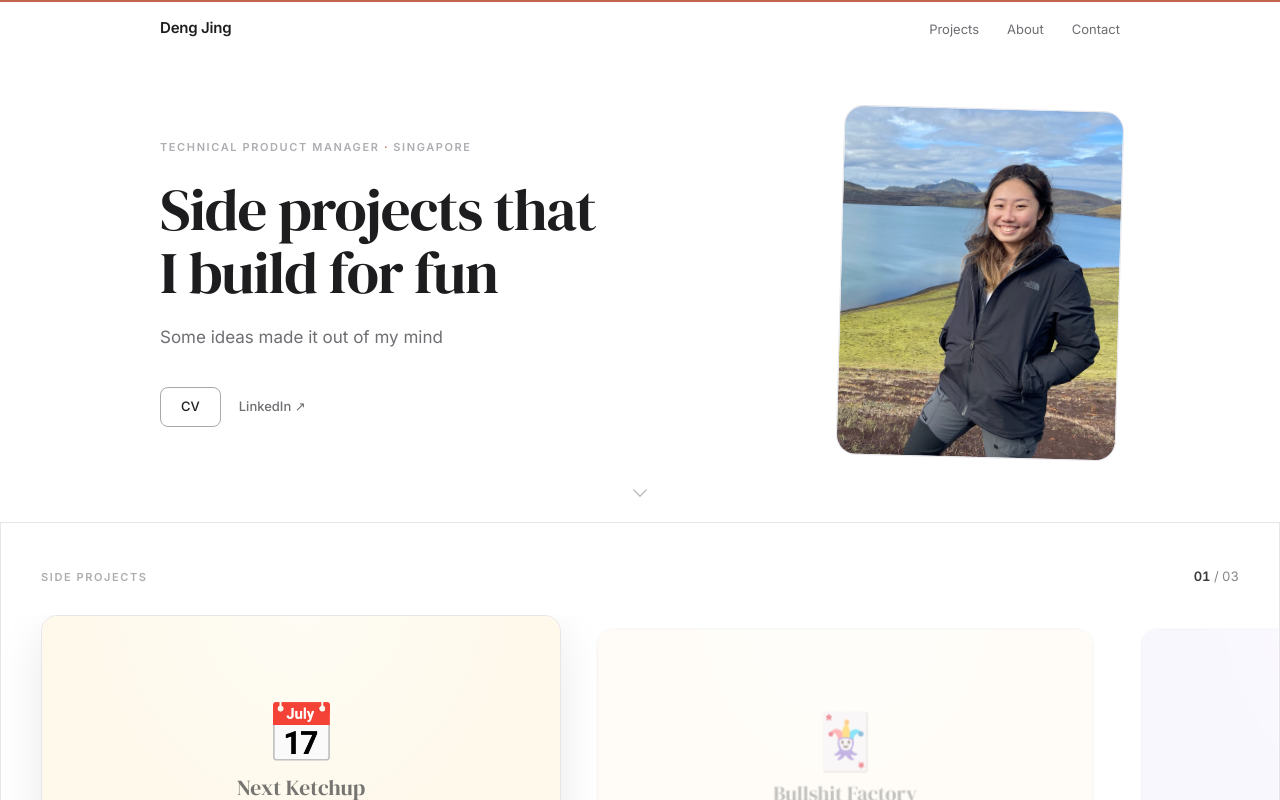
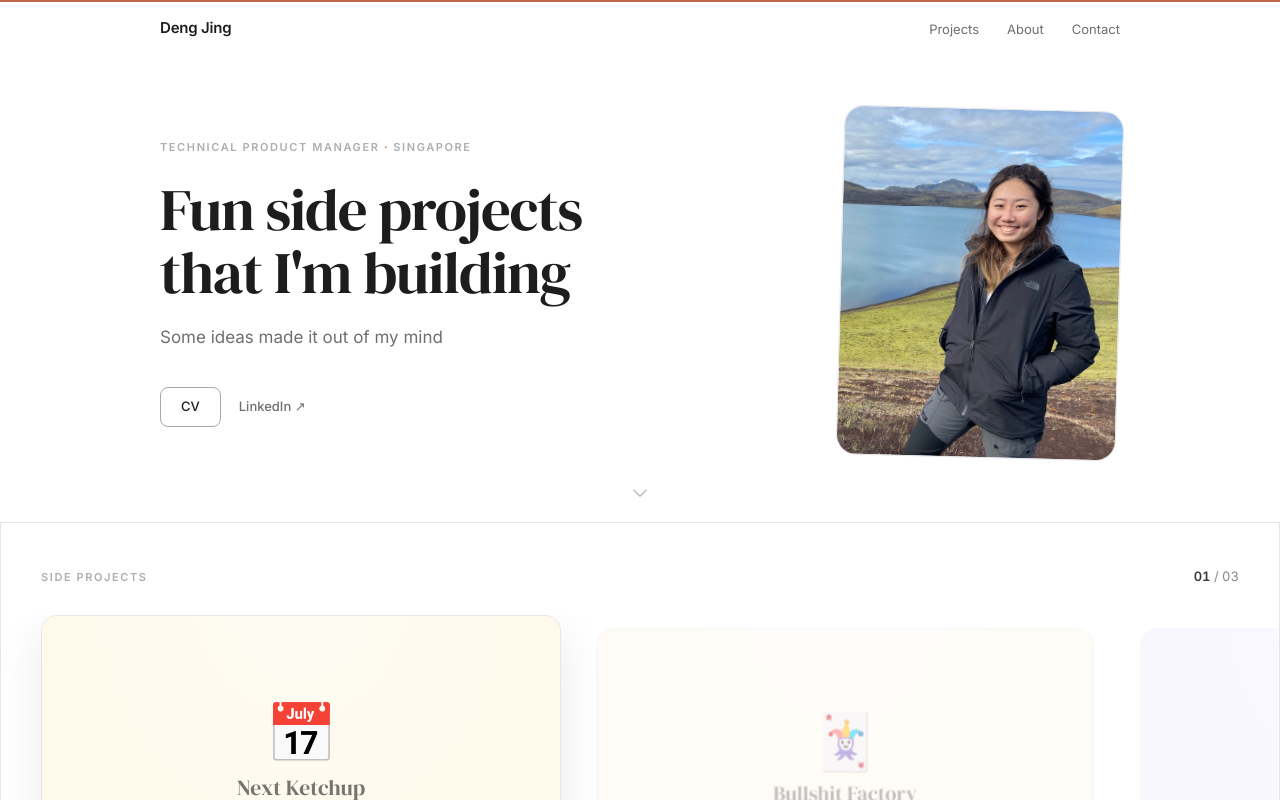
Before and after one commit to dropwhatbeat/dj-portfolio, a Next.js app: page / in a window 1280 px wide. Shown: the top 800 px of the page. Built offline with nearby package versions, Linux system fonts and the light colour scheme; no server answers.

Commit message:
update hero

```diff
--- a/components/sections/Hero.tsx
+++ b/components/sections/Hero.tsx
@@ -54,9 +54,9 @@ export default function Hero() {
                 letterSpacing: '-0.02em',
               }}
             >
-              Side projects that
+              Fun side projects
               <br />
-              I build for fun
+              that I'm building
             </h1>
 
             <p
```
